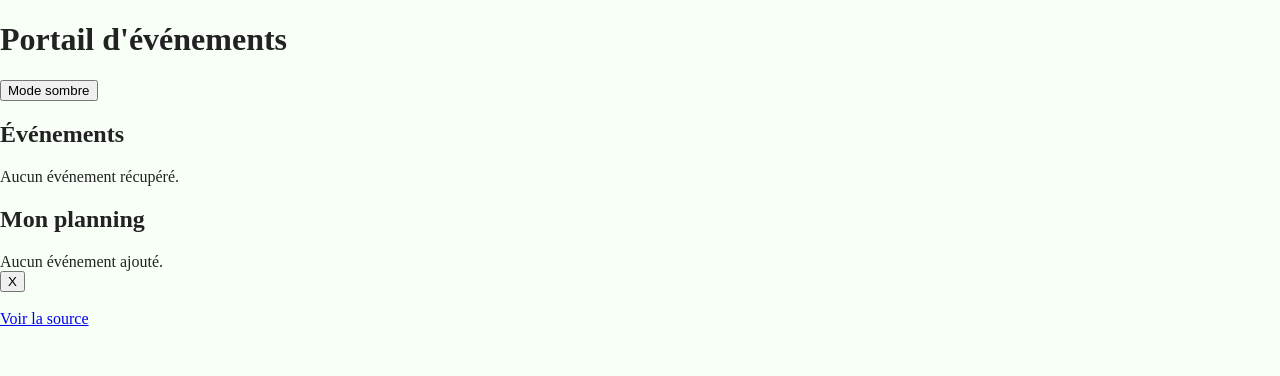
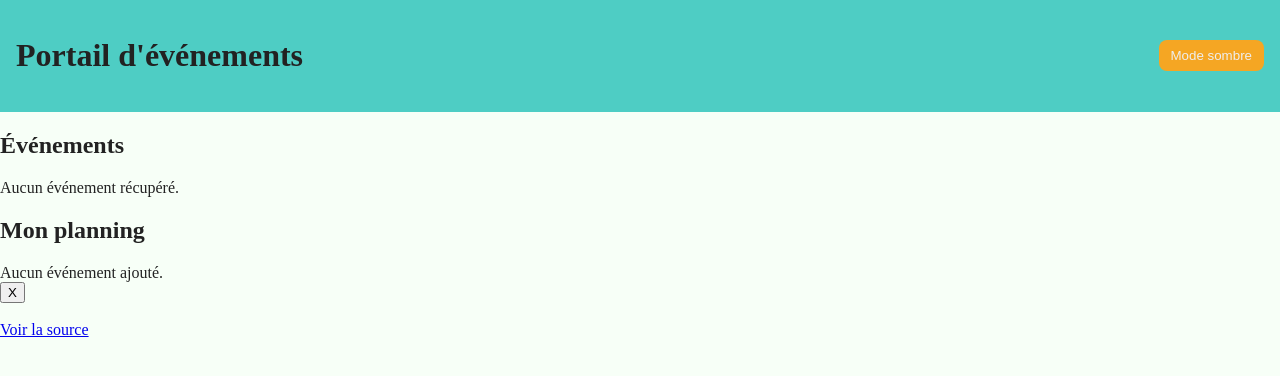
Before and after one commit to nina444-dot/portail-evenements-Dominguez, a plain HTML site: page index.html in a window 1280 px wide. Drawn offline with Linux system fonts and the light colour scheme; a web font is replaced by a local one.

Commit message:
CSS de la partie Header

```diff
--- a/style.css
+++ b/style.css
@@ -16,3 +16,22 @@ body {
 	background-color: var(--clair);
 	color: var(--text-dark);
 }
+
+/* Header */
+.site-header {
+	background-color: var(--primary);
+	display: flex;
+	justify-content: space-between;
+	align-items: center;
+	padding: 16px;
+}
+button#theme-toggle {
+	padding: 0.5rem 0.75rem;
+	border-radius: 8px;
+	/*Supprime la bordure par défaut*/
+	border: none;
+	background: var(--secondary);
+	color: var(--text-light);
+	/*La souris devient une main*/
+	cursor: pointer;
+}
```
